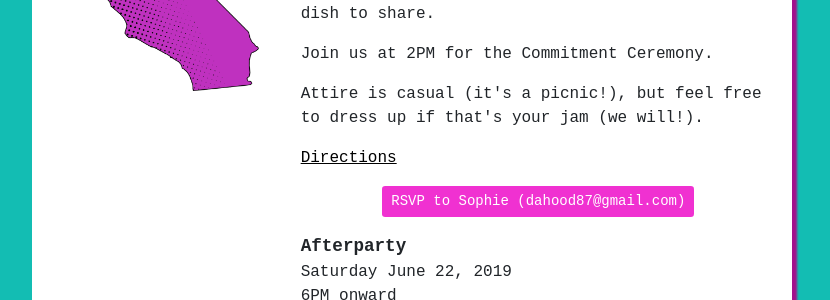
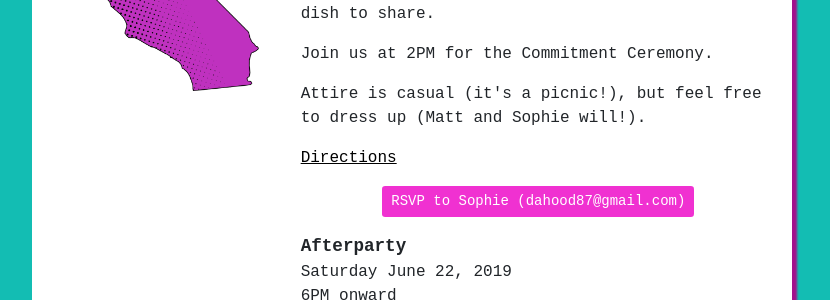
Before and after one commit to dtnaylor/matt-sophie-wedding, a Jekyll site: the page built from www/index.html, in a window 1280 px wide and 900 px high, scrolled down 576 px. Shown: the part 175-475 px from the top of the window, without its empty margins (228-1058 px from the left). Built offline with Jekyll 4.4.1, drawn with Linux system fonts in a browser that asks for light colours; nearby versions of some CDN libraries; some web fonts are replaced.

Commit message:
west: Update attire text

```diff
--- a/www/_includes/west.html
+++ b/www/_includes/west.html
@@ -19,7 +19,7 @@
 				<p>We'll provide BBQ and drinks; contact Sophie (<a href="mailto:dahood87@gmail.com">dahood87@gmail.com</a>) to coordinate bringing a dish to share.</p>
 				<p>Join us at 2PM for the Commitment Ceremony.</p>
 
-				<p>Attire is casual (it&apos;s a picnic&#x21;), but feel free to dress up if that&apos;s your jam (we will&#x21;).</p>
+				<p>Attire is casual (it&apos;s a picnic&#x21;), but feel free to dress up (Matt and Sophie will&#x21;).</p>
 
 				<p>
 				<a data-toggle="collapse" href="#tilden-directions" role="button" aria-expanded="false" aria-controls="tilden-directions">
```
